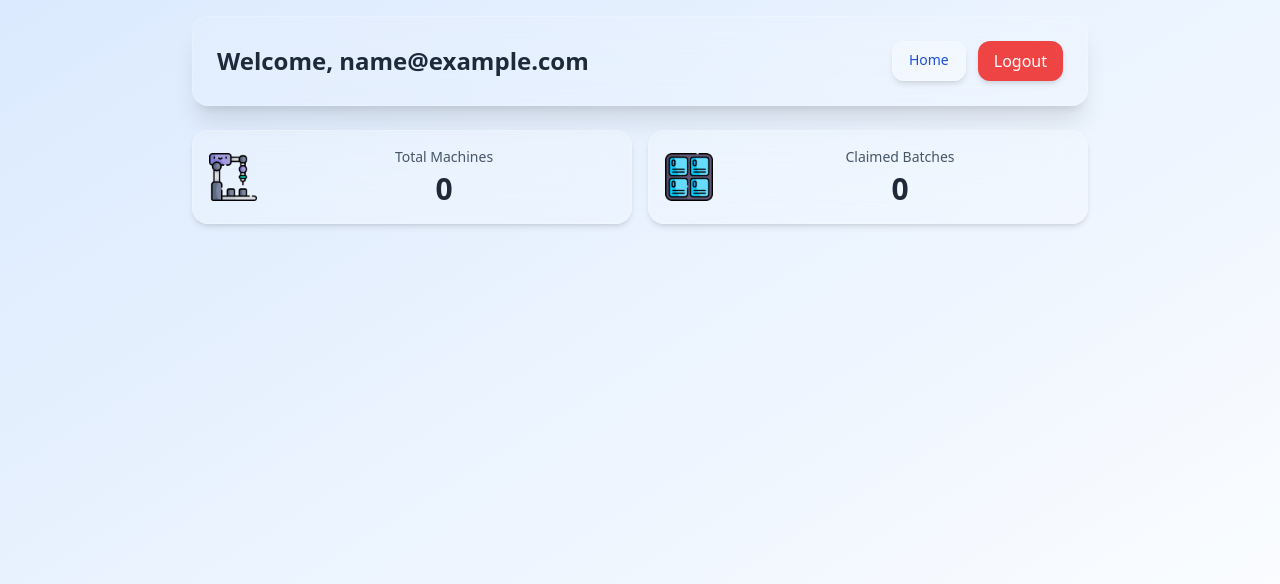
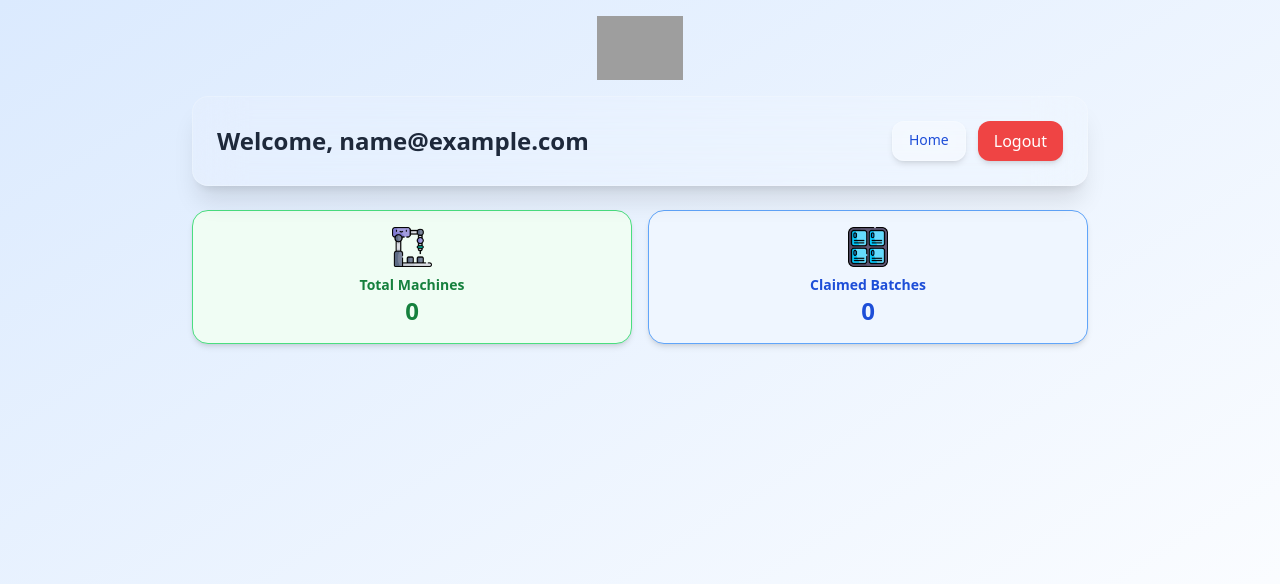
Before and after one commit to gigtarget/maintaineh, a Flask app: page /user/dashboard in a window 1280 px wide. Shown: the top 584 px of the page. Run offline with Flask 3, Linux system fonts and the light colour scheme; the visitor is signed in with stand-in values (Sample User, id 1); data that the repository does not hold is empty; some libraries are stand-ins or nearby versions; grey boxes are pictures that could not be loaded.

Commit message:
Update user_dashboard.html

```diff
--- a/app/templates/user_dashboard.html
+++ b/app/templates/user_dashboard.html
@@ -16,6 +16,11 @@
 </head>
 <body class="bg-gradient-to-br from-blue-100 to-white min-h-screen text-gray-800 p-4">
 
+  <!-- Logo -->
+  <div class="max-w-4xl mx-auto mb-4 flex justify-center">
+    <img src="{{ url_for('static', filename='logo/logo.svg') }}" class="h-12 sm:h-16" alt="Logo">
+  </div>
+
   <!-- Header -->
   <div class="max-w-4xl mx-auto mb-6">
     <div class="bg-white/10 backdrop-blur-xl border border-white/20 shadow-xl rounded-2xl p-4 sm:p-6 flex flex-col sm:flex-row sm:items-center sm:justify-between gap-4">
@@ -27,29 +32,24 @@
     </div>
   </div>
 
+  <!-- Summary Cards -->
+  <div class="max-w-4xl mx-auto grid grid-cols-2 gap-4 mb-6">
+    <div class="bg-green-50 border border-green-400 text-green-700 rounded-2xl shadow-md p-4 flex flex-col items-center">
+      <img src="{{ url_for('static', filename='emb assets/machine.png') }}" class="h-10 w-10 mb-2" alt="Machine Icon" />
+      <p class="font-semibold text-sm">Total Machines</p>
+      <p class="text-2xl font-bold">{{ batches | selectattr('machine') | list | length }}</p>
+    </div>
+    <div class="bg-blue-50 border border-blue-400 text-blue-700 rounded-2xl shadow-md p-4 flex flex-col items-center">
+      <img src="{{ url_for('static', filename='emb assets/batch.png') }}" class="h-10 w-10 mb-2" alt="Batch Icon" />
+      <p class="font-semibold text-sm">Claimed Batches</p>
+      <p class="text-2xl font-bold">{{ batches | length }}</p>
+    </div>
+  </div>
+
+  <!-- Claimed Batches -->
   <div class="max-w-4xl mx-auto">
-    <!-- Summary Cards -->
-    <div class="grid grid-cols-1 sm:grid-cols-2 gap-4 mb-6">
-      <div class="bg-white/20 backdrop-blur-xl border border-white/20 rounded-2xl shadow-md p-4 flex items-center gap-4">
-        <img src="{{ url_for('static', filename='emb assets/machine.png') }}" alt="machine" class="h-10 w-10 sm:h-12 sm:w-12">
-        <div class="text-center w-full">
-          <h2 class="text-sm text-slate-600 mb-1">Total Machines</h2>
-          <p class="text-2xl sm:text-3xl font-semibold">{{ batches | selectattr('machine') | list | length }}</p>
-        </div>
-      </div>
-      <div class="bg-white/20 backdrop-blur-xl border border-white/20 rounded-2xl shadow-md p-4 flex items-center gap-4">
-        <img src="{{ url_for('static', filename='emb assets/batch.png') }}" alt="batch" class="h-10 w-10 sm:h-12 sm:w-12">
-        <div class="text-center w-full">
-          <h2 class="text-sm text-slate-600 mb-1">Claimed Batches</h2>
-          <p class="text-2xl sm:text-3xl font-semibold">{{ batches | length }}</p>
-        </div>
-      </div>
-    </div>
-
-    <!-- Batches -->
     {% for batch in batches %}
     <div class="mb-6">
-
       <!-- Batch Header -->
       <div onclick="toggleBatch({{ batch.id }})"
            class="cursor-pointer flex justify-between items-center px-4 py-3 bg-white/10 hover:bg-white/20 backdrop-blur-xl border border-white/20 shadow-md rounded-xl transition-all duration-200 group">
```
